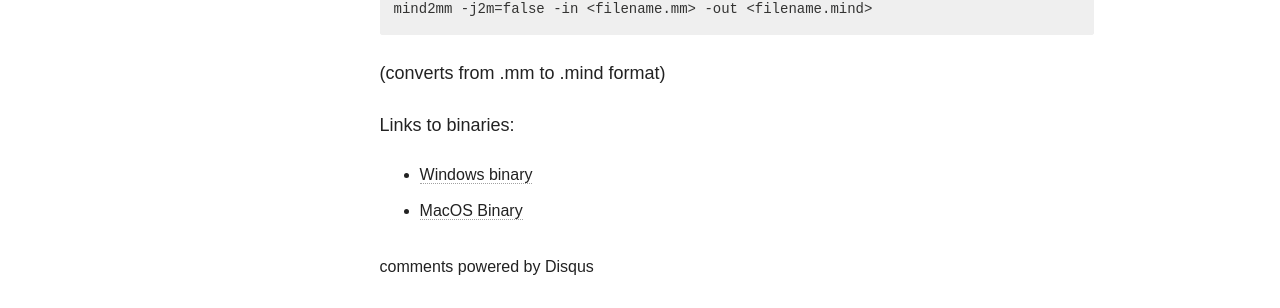
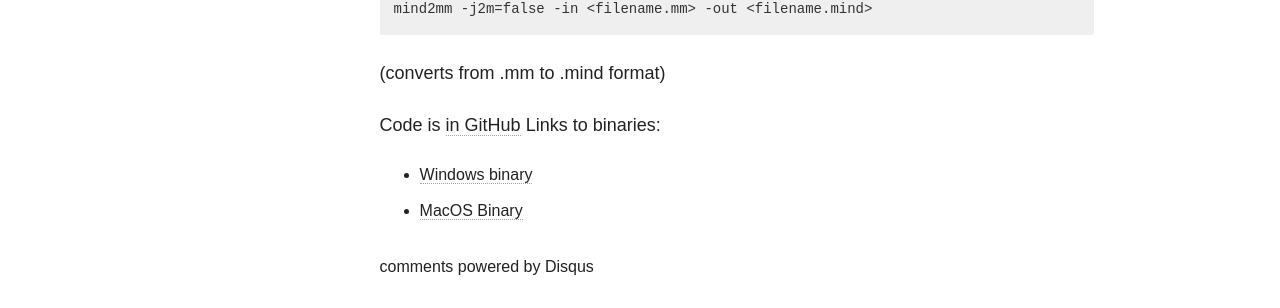
Before and after one commit to p2c2e/p2c2e.github.io, a Jekyll site: the page built from _posts/articles/2019-01-04-freemind-mindmeister.md, in a window 1280 px wide. Shown: the part 1689-1997 px from the top of the page. Built offline with Jekyll 4.4.1, drawn with Linux system fonts in a browser that asks for light colours; nearby versions of some CDN libraries; comment, search, counter and statistics services are not loaded.

Commit message:
Link to code

````diff
--- a/_posts/articles/2019-01-04-freemind-mindmeister.md
+++ b/_posts/articles/2019-01-04-freemind-mindmeister.md
@@ -38,6 +38,7 @@ mind2mm -j2m=false -in <filename.mm> -out <filename.mind>
 ```
 (converts from .mm to .mind format)
 
+Code is [in GitHub](https://github.com/p2c2e/mindmeister-to-freemind)
 Links to binaries:
 - [Windows binary](/assets/files/mind2mm.exe)
 - [MacOS Binary](/assets/files/mind2mm)
````
